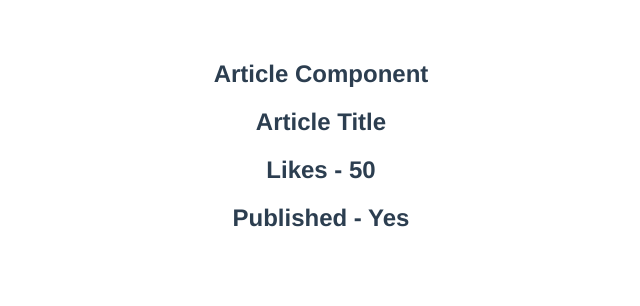
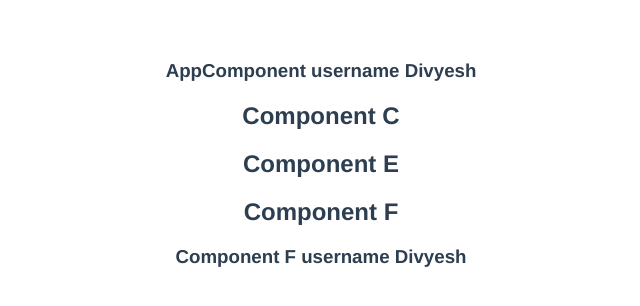
Before and after one commit to divyeshz/vue-components-codevolution, a Vue app: page / in a window 1280 px wide. Shown: the top 306 px of the page, without its empty margins (319-959 px from the left). Built offline with nearby package versions, Linux system fonts and the light colour scheme.

Commit message:
Provide and Inject

```diff
--- a/src/App.vue
+++ b/src/App.vue
@@ -1,27 +1,26 @@
 <template>
-  <!-- <GreetComponent name="Neel" heroName="Joshi" />
-  <GreetComponent :name="name" :heroName="channel" /> -->
-
-  <ArticleComponent id="myArticle" title="Article Title" :likes="50" :isPublished="true" />
+  <h3>AppComponent username {{ name }}</h3>
+  <ComponentC />
 </template>
 
 <script>
-// import GreetComponent from "./components/Greet";
-import ArticleComponent from './components/Article';
+import ComponentC from './components/ComponentC.vue';
 
 export default {
   name: 'App',
   components: {
-    // GreetComponent,
-    ArticleComponent,
-
+    ComponentC,
   },
   data() {
     return {
-      name: 'Divyesh',
-      channel: 'Youtube',
+      name: 'Divyesh'
     }
   },
+  provide() {
+    return {
+      username: this.name
+    }
+  }
 }
 </script>
 
--- /dev/null
+++ b/src/components/ComponentC.vue
@@ -0,0 +1,17 @@
+<template>
+    <h2> Component C</h2>
+    <ComponentE />
+</template>
+
+<script>
+import ComponentE from './ComponentE';
+
+export default {
+    name: 'ComponentC',
+    components: {
+        ComponentE,
+    }
+}
+</script>
+
+<style scoped></style>
--- /dev/null
+++ b/src/components/ComponentE.vue
@@ -0,0 +1,16 @@
+<template>
+    <h2>Component E</h2>
+    <ComponentF />
+</template>
+
+<script>
+import ComponentF from './ComponentF';
+export default {
+    name: 'ComponentE',
+    components: {
+        ComponentF,
+    }
+}
+</script>
+
+<style scoped></style>
--- /dev/null
+++ b/src/components/ComponentF.vue
@@ -0,0 +1,13 @@
+<template>
+    <h2>Component F</h2>
+    <h3>Component F username {{ username }}</h3>
+</template>
+
+<script>
+export default {
+    name: 'ComponentF',
+    inject: ['username']
+}
+</script>
+
+<style scoped></style>
```
